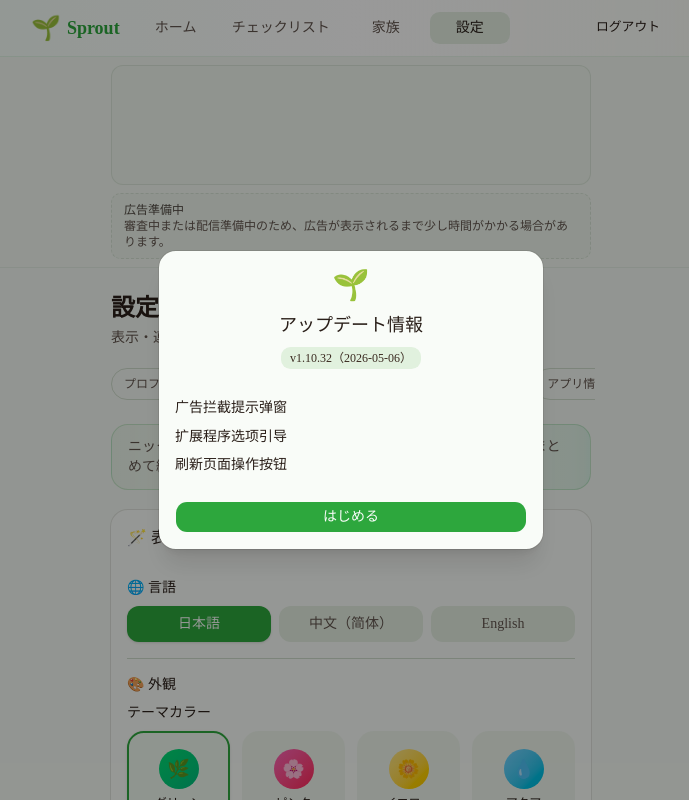
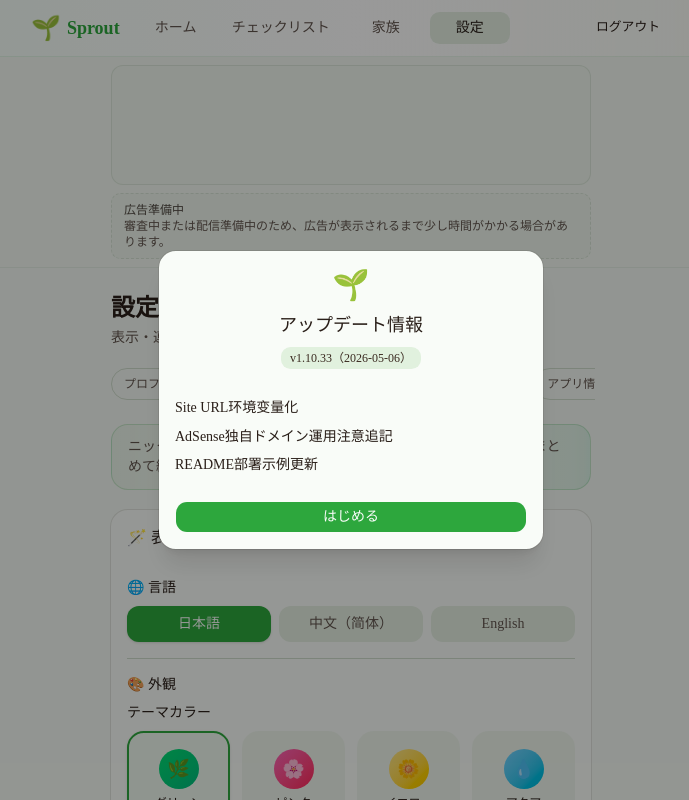
Before and after one commit to Toygaolingxiao/Sprout, a Next.js app: page /settings in a window 1280 px wide. Shown: the top 800 px of the page, without its empty margins (289-978 px from the left). Built offline with nearby package versions, Linux system fonts and the light colour scheme; no server answers.

Commit message:
release: v1.10.33

```diff
--- a/src/app/layout.tsx
+++ b/src/app/layout.tsx
@@ -26,7 +26,7 @@ export const viewport: Viewport = {
   viewportFit: 'cover',
 };
 
-const siteUrl = 'https://sprout-rose.vercel.app';
+const siteUrl = (process.env.NEXT_PUBLIC_SITE_URL ?? 'https://sprout-rose.vercel.app').replace(/\/$/, '');
 const ADSENSE_FALLBACK_CLIENT_ID = 'ca-pub-3719155026592660';
 const adsenseClientId = process.env.NEXT_PUBLIC_ADSENSE_CLIENT_ID ?? ADSENSE_FALLBACK_CLIENT_ID;
 
--- a/src/data/release-notes.ts
+++ b/src/data/release-notes.ts
@@ -1,6 +1,15 @@
-export const APP_VERSION = '1.10.32';
+export const APP_VERSION = '1.10.33';
 
 export const RELEASE_NOTES: { version: string; date: string; items: string[] }[] = [
+  {
+    version: '1.10.33',
+    date: '2026-05-06',
+    items: [
+      'Site URL环境变量化',
+      'AdSense独自ドメイン運用注意追記',
+      'README部署示例更新',
+    ],
+  },
   {
     version: '1.10.32',
     date: '2026-05-06',
```
Also changed, not shown: 1 other file (tests, documents, lock files or other folders).
